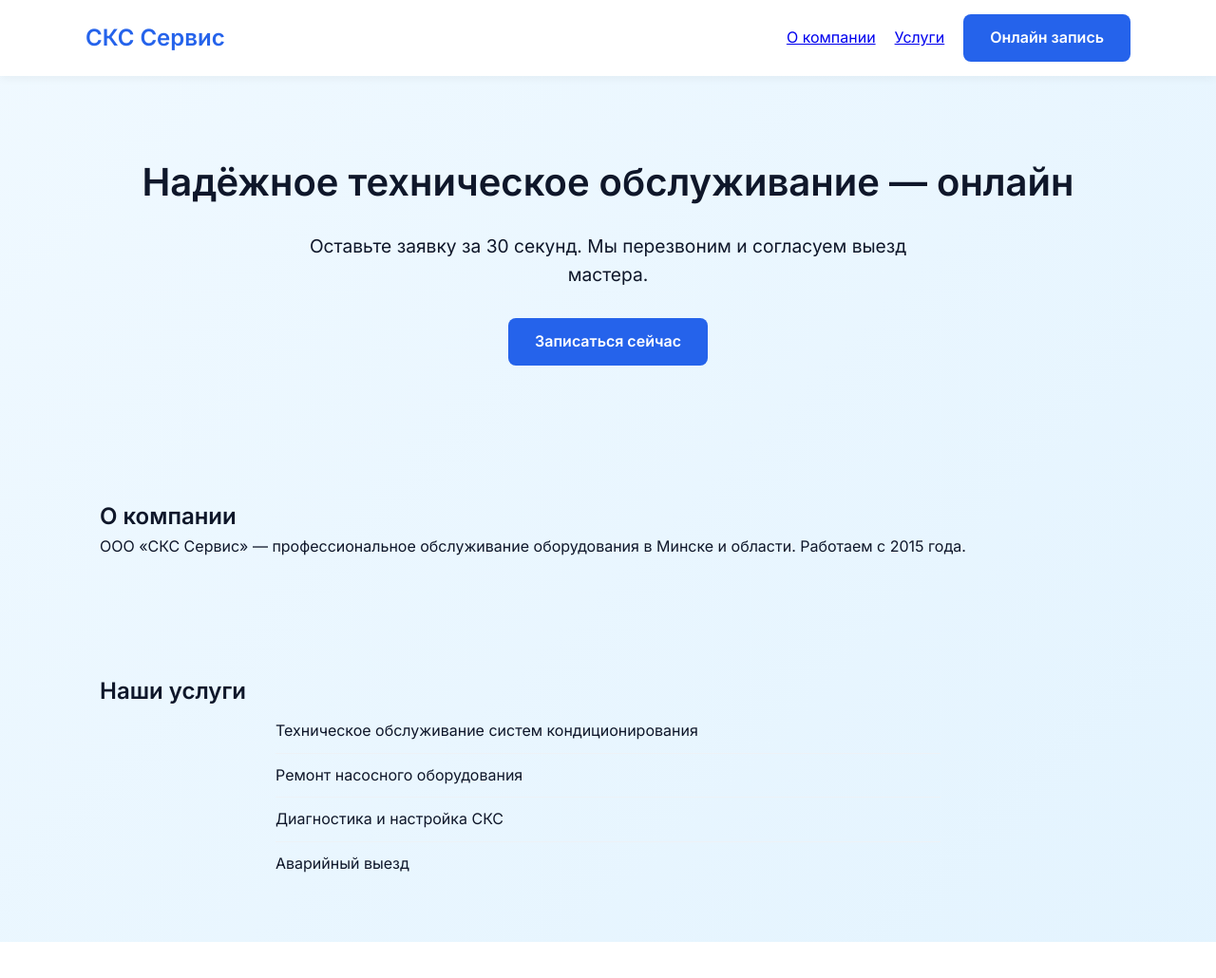
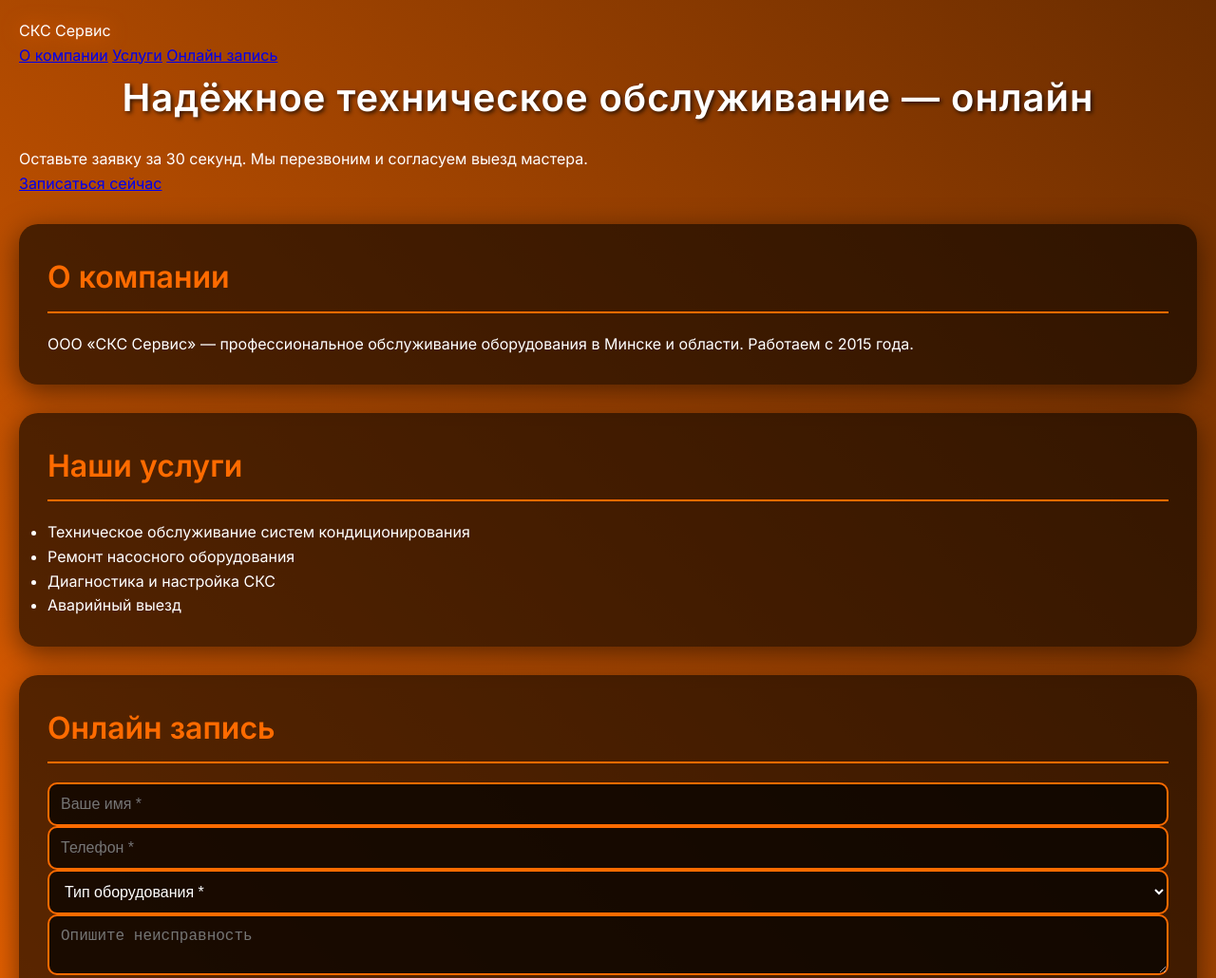
Before and after one commit to Nikitorrr/sks-service, a website: page index.html in a window 1280 px wide. Shown: the top 1030 px of the page at 95% size. Drawn offline with Linux system fonts and the light colour scheme.

Commit message:
style.css

```diff
--- a/css/style.css
+++ b/css/style.css
@@ -1,11 +1,4 @@
-/* Уникальный фон и стиль */
-:root {
-  --primary: #2563eb;
-  --primary-dark: #1d4ed8;
-  --light: #f8fafc;
-  --dark: #0f172a;
-}
-
+/* Общий стиль страницы */
 * {
   margin: 0;
   padding: 0;
@@ -14,128 +7,180 @@
 
 body {
   font-family: 'Inter', sans-serif;
-  background: linear-gradient(135deg, #f0f9ff 0%, #e0f2fe 100%);
-  color: var(--dark);
+  background: linear-gradient(45deg, #000000, #FF6B00, #000000);
+  background-size: 400% 400%;
+  animation: gradientBG 15s ease infinite;
+  color: #ffffff;
   line-height: 1.6;
+  min-height: 100vh;
+  padding: 20px;
+  position: relative;
+  overflow-x: hidden;
 }
 
-.container {
-  width: 90%;
-  max-width: 1100px;
-  margin: 0 auto;
-  padding: 0 15px;
+@keyframes gradientBG {
+  0% {
+    background-position: 0% 50%;
+  }
+  50% {
+    background-position: 100% 50%;
+  }
+  100% {
+    background-position: 0% 50%;
+  }
 }
 
-/* Шапка */
-.header {
-  background: white;
-  box-shadow: 0 2px 10px rgba(0,0,0,0.05);
-  position: sticky;
-  top: 0;
-  z-index: 100;
-}
-.logo {
-  font-size: 1.5rem;
-  font-weight: 600;
-  color: var(--primary);
-}
-.nav {
-  display: flex;
-  gap: 20px;
-  align-items: center;
-}
-.header .container {
-  display: flex;
-  justify-content: space-between;
-  align-items: center;
-  padding: 15px 0;
+/* Логотип */
+.logo-container {
+  text-align: center;
+  margin: 30px 0;
+  padding: 20px;
+  background: rgba(0, 0, 0, 0.5);
+  border-radius: 15px;
+  box-shadow: 0 4px 20px rgba(255, 107, 0, 0.3);
+  transition: transform 0.3s ease;
 }
 
-/* Герой */
-.hero {
-  padding: 80px 0;
-  text-align: center;
-}
-.hero h1 {
-  font-size: 2.5rem;
-  margin-bottom: 20px;
-  color: var(--dark);
-}
-.hero p {
-  font-size: 1.2rem;
-  margin-bottom: 30px;
-  max-width: 700px;
-  margin-left: auto;
-  margin-right: auto;
+.logo-container:hover {
+  transform: scale(1.05);
 }
 
-/* Кнопка */
-.btn-primary {
-  display: inline-block;
-  background: var(--primary);
-  color: white;
-  padding: 12px 28px;
-  border-radius: 8px;
-  text-decoration: none;
-  font-weight: 600;
-  transition: background 0.2s;
-}
-.btn-primary:hover {
-  background: var(--primary-dark);
+.logo {
+  max-width: 300px;
+  height: auto;
+  filter: drop-shadow(0 0 10px rgba(255, 107, 0, 0.8));
+  transition: filter 0.3s ease;
 }
 
-/* Секции */
-.section {
-  padding: 60px 0;
-}
-.bg-light {
-  background: white;
+.logo:hover {
+  filter: drop-shadow(0 0 20px rgba(255, 107, 0, 1)) brightness(1.1);
 }
 
-/* Форма */
-.form {
+/* Заголовок */
+h1 {
+  font-size: 2.5rem;
+  text-align: center;
+  margin-bottom: 20px;
+  text-shadow: 2px 2px 4px rgba(0, 0, 0, 0.7);
+  letter-spacing: 1px;
+}
+
+/* Стиль блоков */
+.section {
+  background: rgba(0, 0, 0, 0.6);
+  border-radius: 20px;
+  padding: 30px;
+  margin: 30px 0;
+  box-shadow: 0 8px 30px rgba(0, 0, 0, 0.5);
+  transition: transform 0.3s ease, box-shadow 0.3s ease;
+}
+
+.section:hover {
+  transform: translateY(-5px);
+  box-shadow: 0 12px 40px rgba(255, 107, 0, 0.4);
+}
+
+.section h2 {
+  font-size: 2rem;
+  margin-bottom: 20px;
+  color: #FF6B00;
+  border-bottom: 2px solid #FF6B00;
+  padding-bottom: 10px;
+}
+
+/* Форма записи */
+.form-container {
   max-width: 600px;
   margin: 0 auto;
-  display: flex;
-  flex-direction: column;
-  gap: 15px;
 }
-.form input,
-.form select,
-.form textarea {
-  padding: 12px;
-  border: 1px solid #cbd5e1;
-  border-radius: 6px;
-  font-family: inherit;
+
+.form-group {
+  margin-bottom: 20px;
 }
-.form textarea {
-  min-height: 100px;
-  resize: vertical;
-}
-#formResult {
-  margin-top: 20px;
-  text-align: center;
+
+label {
+  display: block;
+  margin-bottom: 5px;
   font-weight: 600;
 }
 
-/* Услуги */
-.services-list {
-  list-style: none;
-  max-width: 700px;
-  margin: 0 auto;
-}
-.services-list li {
-  padding: 10px 0;
-  border-bottom: 1px solid #edf2f7;
-}
-.services-list li:last-child {
-  border-bottom: none;
+input, textarea, select {
+  width: 100%;
+  padding: 12px;
+  border: 2px solid #FF6B00;
+  border-radius: 10px;
+  background: rgba(0, 0, 0, 0.7);
+  color: white;
+  font-size: 1rem;
+  transition: border-color 0.3s ease, box-shadow 0.3s ease;
 }
 
-/* Футер */
-.footer {
-  background: var(--dark);
+input:focus, textarea:focus, select:focus {
+  outline: none;
+  border-color: #FF9D00;
+  box-shadow: 0 0 15px rgba(255, 107, 0, 0.5);
+}
+
+/* Кнопка отправки */
+.btn {
+  display: inline-block;
+  padding: 15px 30px;
+  background: linear-gradient(45deg, #000000, #FF6B00);
   color: white;
+  border: none;
+  border-radius: 50px;
+  cursor: pointer;
+  font-size: 1.1rem;
+  font-weight: bold;
+  text-transform: uppercase;
+  letter-spacing: 1px;
+  transition: all 0.3s ease;
+  box-shadow: 0 4px 15px rgba(255, 107, 0, 0.3);
+  text-decoration: none;
+}
+
+.btn:hover {
+  background: linear-gradient(45deg, #FF6B00, #000000);
+  transform: translateY(-2px);
+  box-shadow: 0 6px 20px rgba(255, 107, 0, 0.5);
+}
+
+.btn:active {
+  transform: translateY(0);
+}
+
+/* Сообщение об успехе */
+.success-message {
+  display: none;
+  background: rgba(0, 0, 0, 0.8);
+  color: #FF6B00;
+  padding: 20px;
+  border-radius: 15px;
   text-align: center;
-  padding: 20px 0;
+  margin: 20px auto;
+  max-width: 600px;
+  border: 2px solid #FF6B00;
+  animation: pulse 1s ease-in-out;
 }
+
+@keyframes pulse {
+  0% { transform: scale(1); }
+  50% { transform: scale(1.05); }
+  100% { transform: scale(1); }
+}
+
+/* Адаптивность */
+@media (max-width: 768px) {
+  .section {
+    padding: 20px;
+  }
+
+  h1 {
+    font-size: 2rem;
+  }
+
+  .btn {
+    padding: 12px 20px;
+    font-size: 1rem;
+  }
+}
```
